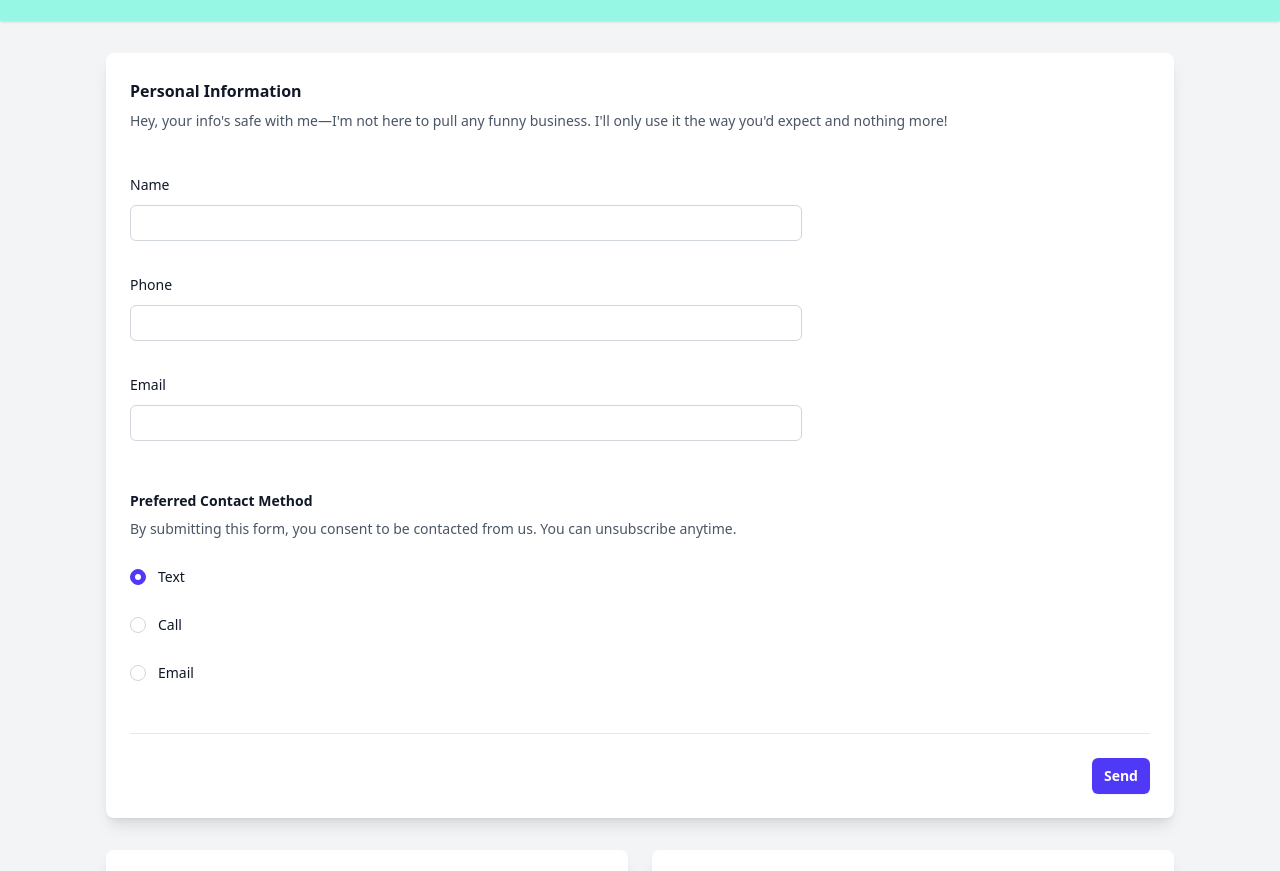
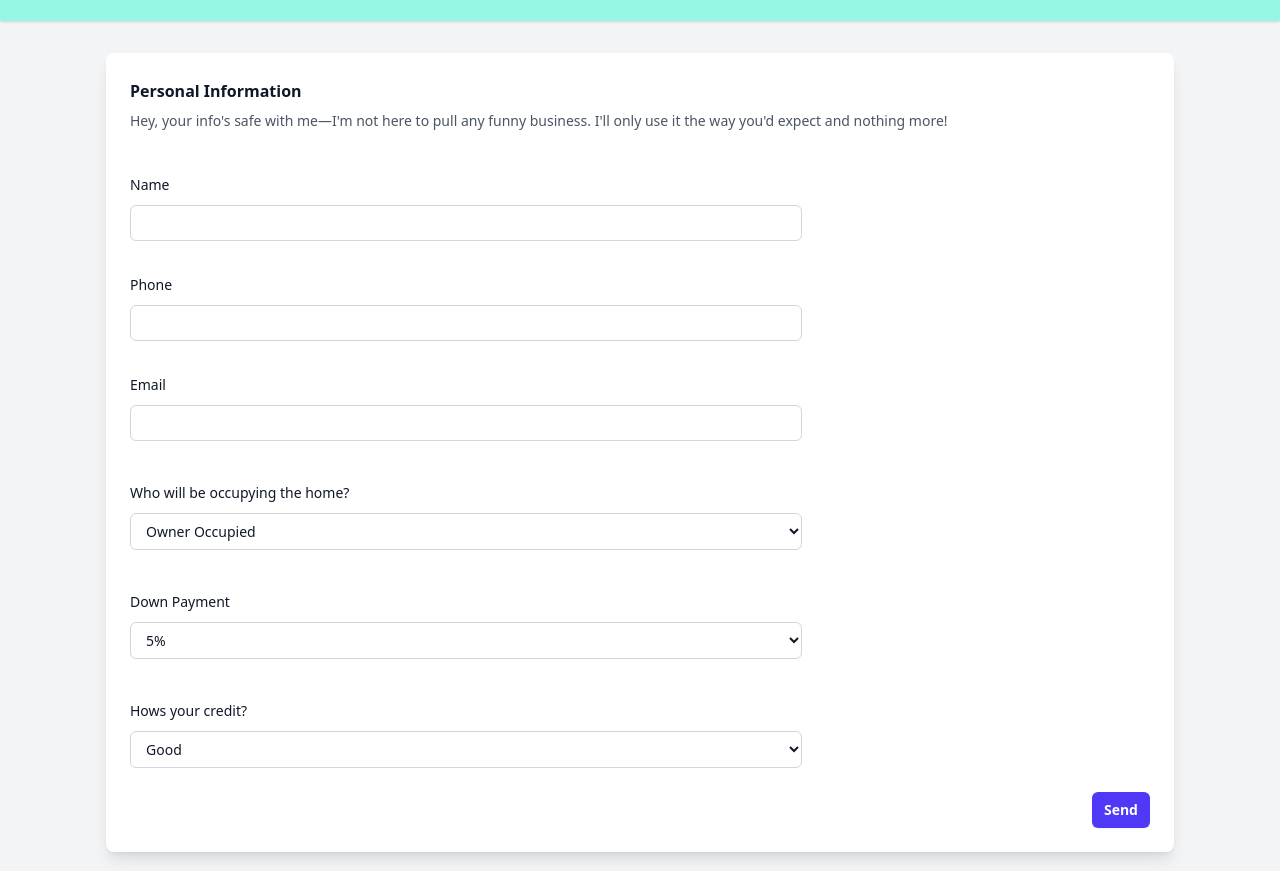
Before and after one commit to EthanJMarchand/bdhmortgages, a plain HTML site: page index.html in a window 1280 px wide. Shown: the part 119-990 px from the top of the page. Drawn offline with Linux system fonts and the light colour scheme.

Commit message:
Changed the form

```diff
--- a/index.html
+++ b/index.html
@@ -67,26 +67,41 @@
                         </div>
                       </div>
                     </div>
-                  <div class="border-b border-gray-900/10 py-12">
-
-                      <fieldset>
-                        <legend class="text-sm/6 font-semibold text-gray-900">Preferred Contact Method</legend>
-                        <p class="mt-1 text-sm/6 text-gray-600">By submitting this form, you consent to be contacted from us. You can unsubscribe anytime.</p>
-                        <div class="mt-6 space-y-6">
-                          <div class="flex items-center gap-x-3">
-                            <input id="text" name="push-notifications" type="radio" checked class="relative size-4 appearance-none rounded-full border border-gray-300 bg-white before:absolute before:inset-1 before:rounded-full before:bg-white not-checked:before:hidden checked:border-indigo-600 checked:bg-indigo-600 focus-visible:outline-2 focus-visible:outline-offset-2 focus-visible:outline-indigo-600 disabled:border-gray-300 disabled:bg-gray-100 disabled:before:bg-gray-400 forced-colors:appearance-auto forced-colors:before:hidden">
-                            <label for="text" class="block text-sm/6 font-medium text-gray-900">Text</label>
-                          </div>
-                          <div class="flex items-center gap-x-3">
-                            <input id="call" name="push-notifications" type="radio" class="relative size-4 appearance-none rounded-full border border-gray-300 bg-white before:absolute before:inset-1 before:rounded-full before:bg-white not-checked:before:hidden checked:border-indigo-600 checked:bg-indigo-600 focus-visible:outline-2 focus-visible:outline-offset-2 focus-visible:outline-indigo-600 disabled:border-gray-300 disabled:bg-gray-100 disabled:before:bg-gray-400 forced-colors:appearance-auto forced-colors:before:hidden">
-                            <label for="call" class="block text-sm/6 font-medium text-gray-900">Call</label>
-                          </div>
-                          <div class="flex items-center gap-x-3">
-                            <input id="email" name="push-notifications" type="radio" class="relative size-4 appearance-none rounded-full border border-gray-300 bg-white before:absolute before:inset-1 before:rounded-full before:bg-white not-checked:before:hidden checked:border-indigo-600 checked:bg-indigo-600 focus-visible:outline-2 focus-visible:outline-offset-2 focus-visible:outline-indigo-600 disabled:border-gray-300 disabled:bg-gray-100 disabled:before:bg-gray-400 forced-colors:appearance-auto forced-colors:before:hidden">
-                            <label for="email" class="block text-sm/6 font-medium text-gray-900">Email</label>
-                          </div>
+                    <div class="mt-10 grid grid-cols-1 gap-x-6 gap-y-8 sm:grid-cols-6">
+                      <div class="sm:col-span-4">
+                        <label for="occupancy" class="block text-sm/6 font-medium text-gray-900">Who will be occupying the home?</label>
+                        <div class="mt-2">
+                          <select id="occupancy" name="occupancy" class="block w-full rounded-md bg-white px-3 py-2 text-base text-gray-900 outline-1 -outline-offset-1 outline-gray-300 focus:outline-2 focus:-outline-offset-2 focus:outline-indigo-600 sm:text-sm/6">
+                            <option value="owner occupied">Owner Occupied</option>
+                            <option value="tenant">Tenant</option>
+                            <option value="family">Family</option>
+                          </select>
                         </div>
-                      </fieldset>
+                      </div>
+                    </div>
+                    <div class="mt-10 grid grid-cols-1 gap-x-6 gap-y-8 sm:grid-cols-6">
+                      <div class="sm:col-span-4">
+                        <label for="down_payment" class="block text-sm/6 font-medium text-gray-900">Down Payment</label>
+                        <div class="mt-2">
+                          <select id="down_payment" name="down_payment" class="block w-full rounded-md bg-white px-3 py-2 text-base text-gray-900 outline-1 -outline-offset-1 outline-gray-300 focus:outline-2 focus:-outline-offset-2 focus:outline-indigo-600 sm:text-sm/6">
+                            <option value="5%">5%</option>
+                            <option value="10% - 15%">10% - 15%</option>
+                            <option value="20% or more">20% or more</option>
+                          </select>
+                        </div>
+                      </div>
+                    </div>
+                    <div class="mt-10 grid grid-cols-1 gap-x-6 gap-y-8 sm:grid-cols-6">
+                      <div class="sm:col-span-4">
+                        <label for="credit_score" class="block text-sm/6 font-medium text-gray-900">Hows your credit?</label>
+                        <div class="mt-2">
+                          <select id="credit_score" name="credit_score" class="block w-full rounded-md bg-white px-3 py-2 text-base text-gray-900 outline-1 -outline-offset-1 outline-gray-300 focus:outline-2 focus:-outline-offset-2 focus:outline-indigo-600 sm:text-sm/6">
+                            <option value="search-engine">Good</option>
+                            <option value="social-media">Average</option>
+                            <option value="referral">Poor</option>
+                          </select>
+                        </div>
+                      </div>
                     </div>
                   </div>
                 </div>
```
